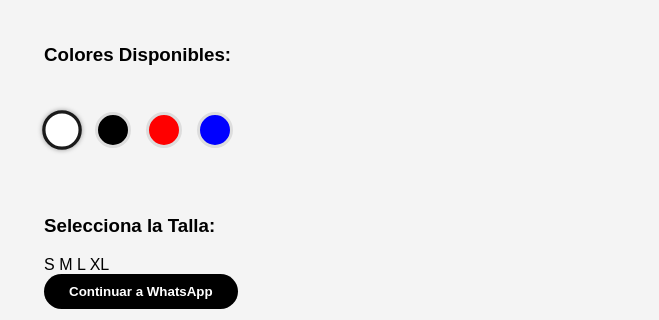
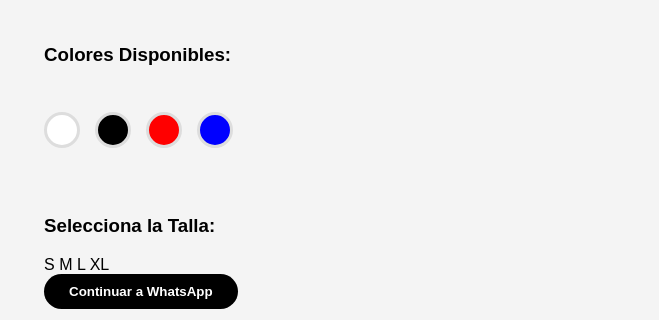
Before and after one commit to creativeclothesmx/creativeclothesmx.github.io, a plain HTML site: page detalle.html in a window 1280 px wide. Shown: the part 274-594 px from the top of the page, 621-1280 px from the left. Drawn offline with Linux system fonts and the light colour scheme.

Commit message:
Update detalle.html

```diff
--- a/detalle.html
+++ b/detalle.html
@@ -31,7 +31,7 @@
                 <h3>Colores Disponibles:</h3>
 
                 <div class="color-picker">
-    <span class="color-option selected" style="background-color: white;" data-image-src="chainsaw-1.png" onclick="changeImage(this, 'chainsaw-1.png')"></span>
+    <span class="color-option" style="background-color: white;" data-image-src="chainsaw-1.png" onclick="changeImage(this, 'chainsaw-1.png')"></span>
     <span class="color-option" style="background-color: black;" data-image-src="chainsaw-black.png" onclick="changeImage(this, 'chainsaw-black.png')"></span>
     <span class="color-option" style="background-color: red;" data-image-src="chainsaw-red.png" onclick="changeImage(this, 'chainsaw-red.png')"></span>
     <span class="color-option" style="background-color: blue;" data-image-src="chainsaw-blue.png" onclick="changeImage(this, 'chainsaw-blue.png')"></span>
```
